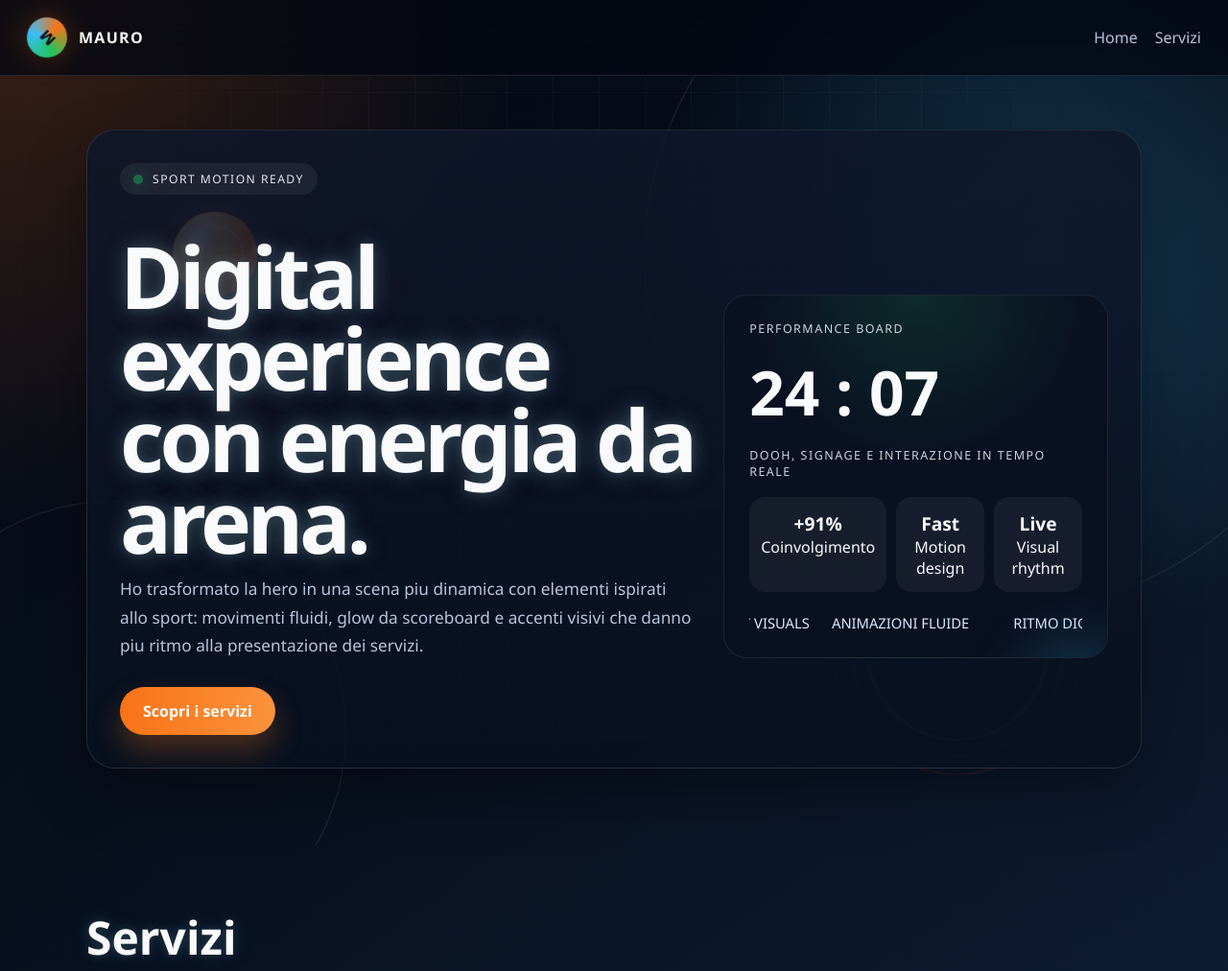
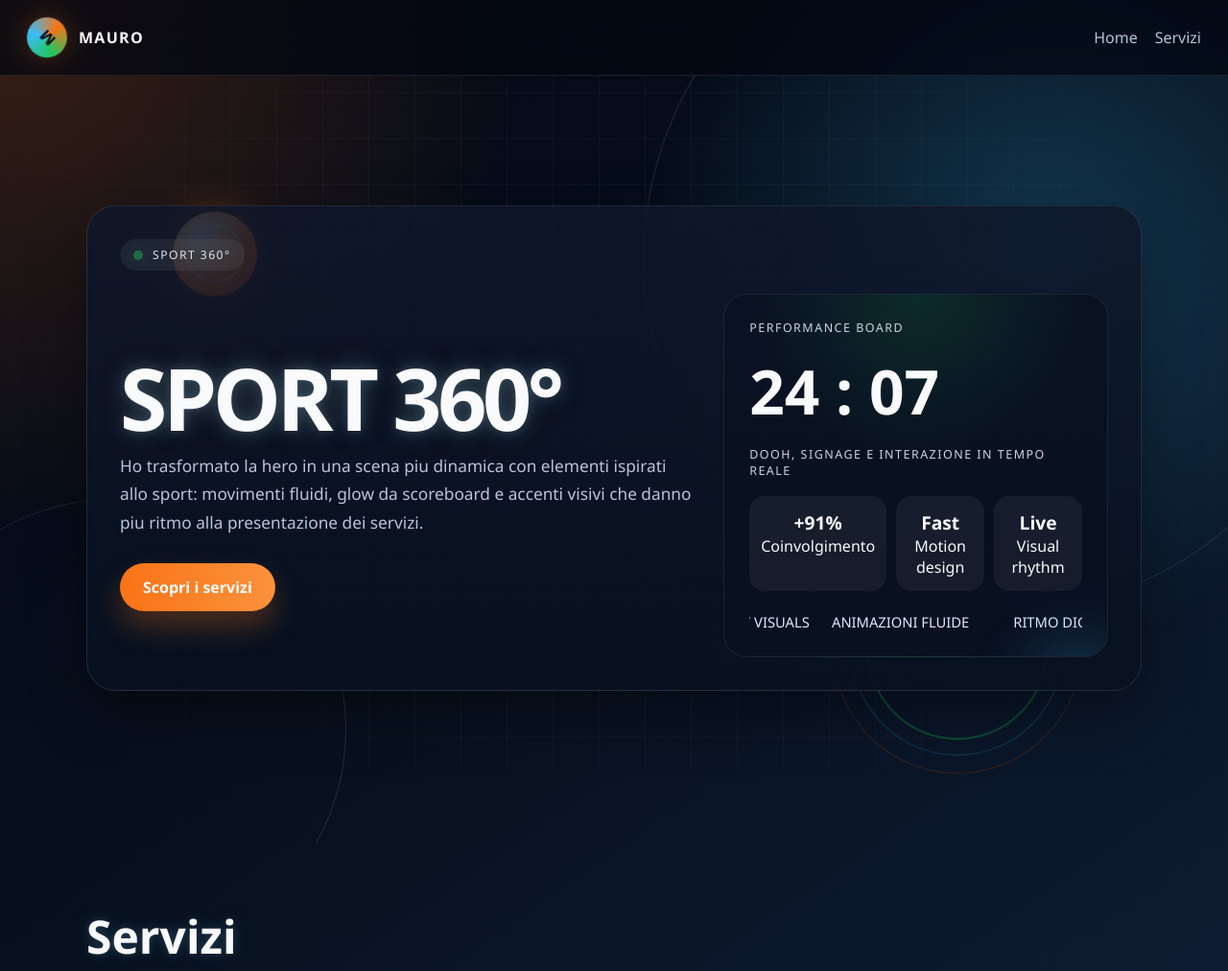
Before and after one commit to maurodattola-cpu/gabdat.github.io, a plain HTML site: page index.html in a window 1280 px wide. Shown: the top 1012 px of the page at 96% size. Drawn offline with Linux system fonts and the light colour scheme.

Commit message:
Update hero title to SPORT 360°

```diff
--- a/index.html
+++ b/index.html
@@ -557,10 +557,10 @@
     </div>
 
     <div class="hero-panel">
-      <div class="eyebrow">Sport Motion Ready</div>
+      <div class="eyebrow">SPORT 360°</div>
       <div class="hero-grid">
         <div>
-          <h1>Digital experience con energia da arena.</h1>
+          <h1>SPORT 360°</h1>
           <p>
             Ho trasformato la hero in una scena piu dinamica con elementi ispirati
             allo sport: movimenti fluidi, glow da scoreboard e accenti visivi che
```
